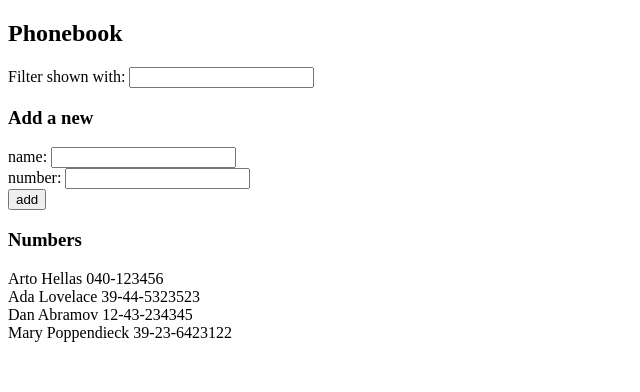
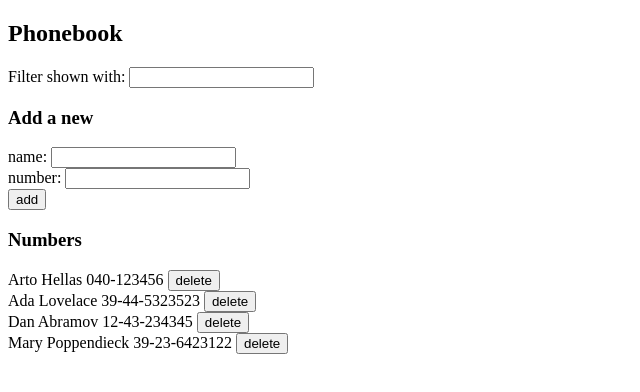
Before and after one commit to brianlagranda/fullstack-helsinki, a React (Create React App) app in the folder part2/phonebook/: page / in a window 1280 px wide. Shown: the top 392 px of the page, without its empty margins (0-640 px from the left). Built offline with nearby package versions, Linux system fonts and the light colour scheme; data requests are answered from the project's data file.

Commit message:
Exercises 2.12.-2.14. Done

```diff
--- a/part2/phonebook/db.json
+++ b/part2/phonebook/db.json
@@ -1,5 +1,5 @@
 {
-    "persons":[
+  "persons": [
     {
       "name": "Arto Hellas",
       "number": "040-123456",
--- a/part2/phonebook/src/App.js
+++ b/part2/phonebook/src/App.js
@@ -1,9 +1,10 @@
 import { useState, useEffect } from "react";
-import axios from "axios";
 
 import Filter from "./components/Filter";
 import PersonForm from "./components/PersonForm";
 import Persons from "./components/Persons";
+
+import personService from "./services/persons";
 
 const App = () => {
   const [persons, setPersons] = useState([]);
@@ -12,8 +13,8 @@ const App = () => {
   const [filter, setFilter] = useState("");
 
   useEffect(() => {
-    axios.get("http://localhost:3001/persons").then((res) => {
-      setPersons(res.data);
+    personService.getAll().then((initialPersons) => {
+      setPersons(initialPersons);
     });
   }, []);
 
@@ -36,12 +37,13 @@ const App = () => {
       const person = {
         name: newName,
         number: newNumber,
-        id: persons.length + 1,
       };
 
-      setPersons(persons.concat(person));
-      setNewName("");
-      setNewNumber("");
+      personService.create(person).then((returnedPerson) => {
+        setPersons(persons.concat(returnedPerson));
+        setNewName("");
+        setNewNumber("");
+      });
     } else {
       alert(`${newName} is already added to phonebook`);
     }
@@ -52,6 +54,16 @@ const App = () => {
         person.name.toLowerCase().includes(filter.toLowerCase())
       )
     : persons;
+
+  const deleteContact = (id, name) => {
+    const confirmation = window.confirm(`Delete ${name}?`);
+
+    if (confirmation) {
+      personService.deleteContact(id).then(() => {
+        setPersons(persons.filter((person) => person.id !== id));
+      });
+    }
+  };
 
   return (
     <div>
@@ -66,7 +78,7 @@ const App = () => {
         addPhoneNumber={addPhoneNumber}
       />
       <h3>Numbers</h3>
-      <Persons numbersToShow={numbersToShow} />
+      <Persons numbersToShow={numbersToShow} deleteContact={deleteContact} />
     </div>
   );
 };
--- a/part2/phonebook/src/components/Persons.js
+++ b/part2/phonebook/src/components/Persons.js
@@ -1,9 +1,12 @@
-const Persons = ({ numbersToShow }) => {
+const Persons = ({ numbersToShow, deleteContact }) => {
   return (
     <>
       {numbersToShow.map((person) => (
         <div key={person.id}>
-          {person.name} {person.number}
+          {person.name} {person.number}{" "}
+          <button onClick={() => deleteContact(person.id, person.name)}>
+            delete
+          </button>
         </div>
       ))}
     </>
--- /dev/null
+++ b/part2/phonebook/src/services/persons.js
@@ -0,0 +1,20 @@
+import axios from "axios";
+
+const baseUrl = "http://localhost:3001/persons";
+
+const getAll = () => {
+  const request = axios.get(baseUrl);
+  return request.then((response) => response.data);
+};
+
+const create = (newObject) => {
+  const request = axios.post(baseUrl, newObject);
+  return request.then((response) => response.data);
+};
+
+const deleteContact = (id) => {
+  const url = `${baseUrl}/${id}`;
+  return axios.delete(url).then((response) => response.data);
+};
+
+export default { getAll, create, deleteContact };
```
Lines whose indentation alone changed are shown as unchanged.
